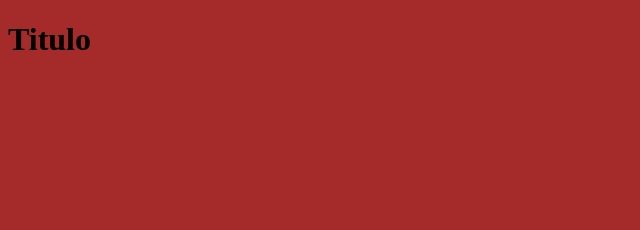
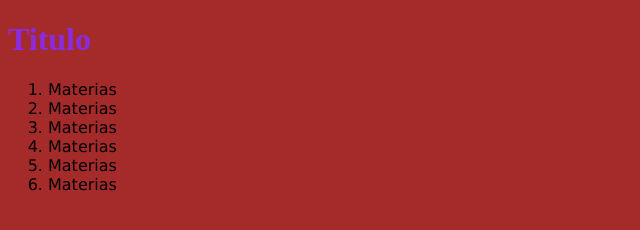
Before and after one commit to OsmelMdz/gitmerge, a plain HTML site: page pagina2.html in a window 1280 px wide. Shown: the whole page, without its empty margins (0-640 px from the left). Drawn offline with Linux system fonts and the light colour scheme.

Commit message:
Primer Commit en la nueva rama

```diff
--- a/pagina2.html
+++ b/pagina2.html
@@ -9,5 +9,13 @@
 </head>
 <body>
     <h1 class="titulo">Titulo</h1>
+    <ol>
+        <li class="lista">Materias</li>
+        <li class="lista">Materias</li>
+        <li class="lista">Materias</li>
+        <li class="lista">Materias</li>
+        <li class="lista">Materias</li>
+        <li class="lista">Materias</li>
+    </ol>
 </body>
 </html>
--- a/style.css
+++ b/style.css
@@ -3,4 +3,15 @@ body{
 }
 .titulo{
     font-family: 'Times New Roman', Times, serif;
+    color: blueviolet;
 }
+.parrafo{
+    font-family: 'Gill Sans', 'Gill Sans MT', Calibri, 'Trebuchet MS', sans-serif;
+    color: antiquewhite;
+}
+.lista{
+    margin-left: auto;
+    margin-left: auto;
+    color: black;
+    font-family: Verdana, Geneva, Tahoma, sans-serif;
+}
```
Also changed, not shown: index.html (+1 -0 lines).
